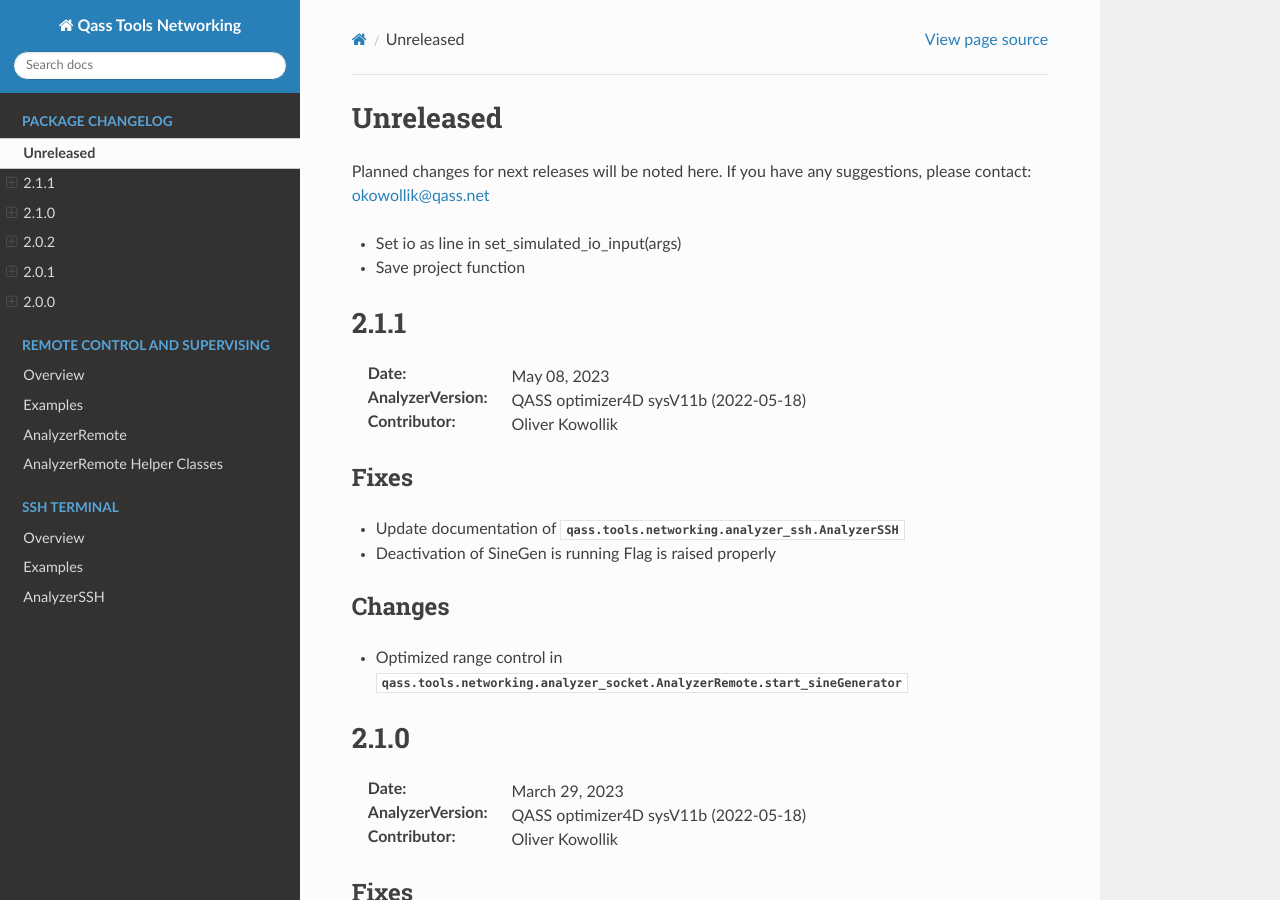
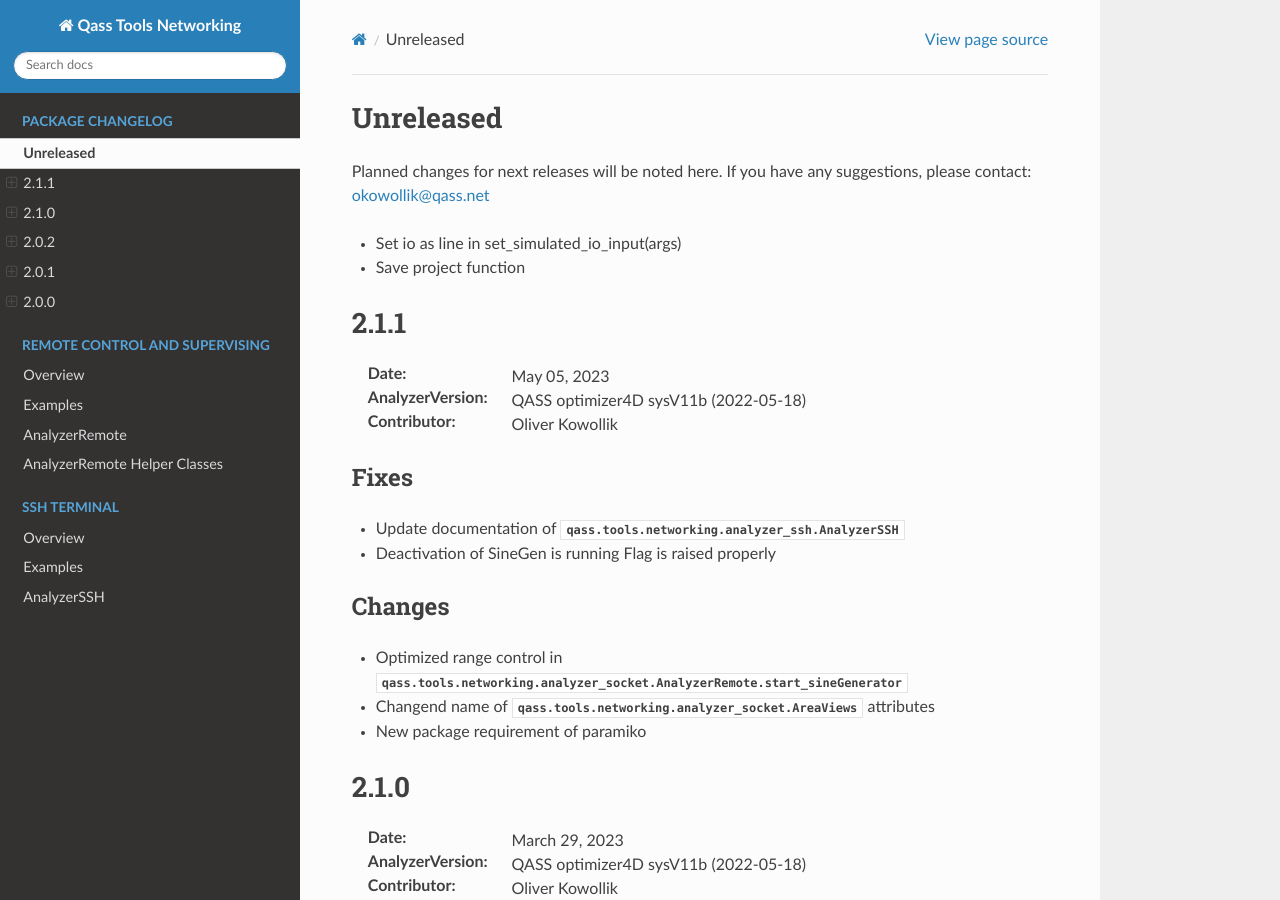
Before and after one commit to QASS/qass-tools-networking, a Sphinx documentation site: the page built from docs/source/changelog.rst, in a window 1280 px wide and 900 px high. Built offline with Sphinx 7.4.7 and the Read the Docs theme 2.0.0, drawn with Linux system fonts in a browser that asks for light colours.

Commit message:
Updated changelog

```diff
--- a/docs/source/changelog.rst
+++ b/docs/source/changelog.rst
@@ -7,7 +7,7 @@ Planned changes for next releases will be noted here. If you have any suggestion
 
 2.1.1
 """""
-:Date: May 08, 2023
+:Date: May 05, 2023
 
 :AnalyzerVersion: QASS optimizer4D sysV11b (2022-05-18)
 
@@ -21,6 +21,8 @@ Fixes
 Changes
 -------
 * Optimized range control in :mod:`qass.tools.networking.analyzer_socket.AnalyzerRemote.start_sineGenerator`
+* Changend name of :mod:`qass.tools.networking.analyzer_socket.AreaViews` attributes
+* New package requirement of paramiko
 
 
 2.1.0
```
